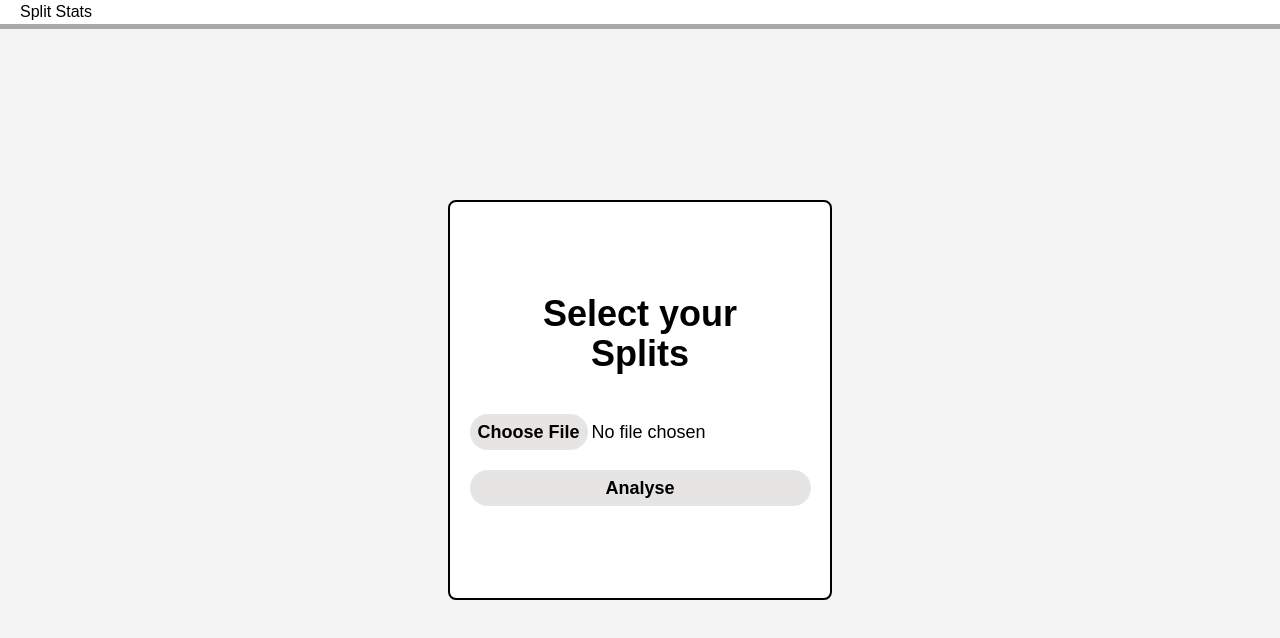
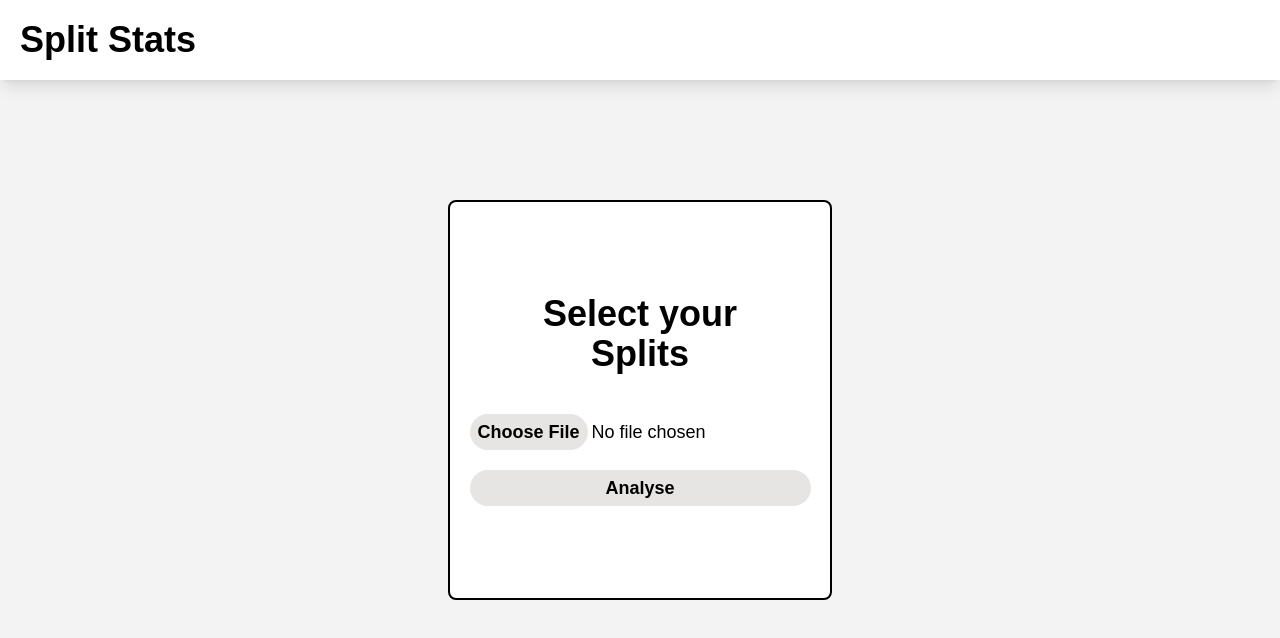
Before and after one commit to Hyperfied/Livesplit-Analyser, a React (Vite) app: page / in a window 1280 px wide. Shown: the top 638 px of the page. Built offline with nearby package versions, Linux system fonts and the light colour scheme; a web font is replaced by a local one.

Commit message:
Update NavBar

```diff
--- a/src/components/NavBar/NavBar.css
+++ /dev/null
@@ -1,16 +0,0 @@
-.nav-bar {
-    display: flex;
-    justify-content: space-between;
-    align-items: center;
-    padding: 0 20px;
-    background-color: white;
-    position: fixed;
-    width: 100%;
-    z-index: 1000;
-    box-shadow: 0px 5px rgba(0,0,0, 0.3);
-}
-
-.nav-bar-block {
-    cursor: pointer;
-    user-select: none;
-}
--- a/src/components/NavBar/NavBar.tsx
+++ b/src/components/NavBar/NavBar.tsx
@@ -1,11 +1,11 @@
-import "./NavBar.css";
-import React from "react";
-
 function NavBar() {
   return (
-    <div className="nav-bar" onClick={() => window.location.reload()}>
-      <div className="nav-bar-block">
-        <h1>Split Stats</h1>
+    <div
+      onClick={() => window.location.reload()}
+      className="flex items-center justify-between w-full z-1000 fixed bg-white px-5 py-5 shadow-lg"
+    >
+      <div className="cursor-pointer select-none">
+        <h1 className="text-4xl font-bold">Split Stats</h1>
       </div>
     </div>
   );
--- a/src/components/Pages/Upload/UploadSplitsPage.tsx
+++ b/src/components/Pages/Upload/UploadSplitsPage.tsx
@@ -1,4 +1,4 @@
-import React, { useState } from "react";
+import React from "react";
 import Splits from "../../../classes/Splits";
 
 interface UploadSplitsProps {
```
